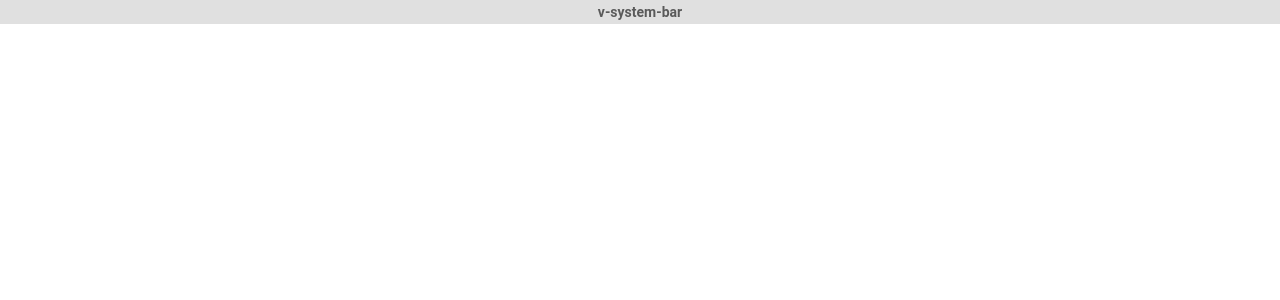
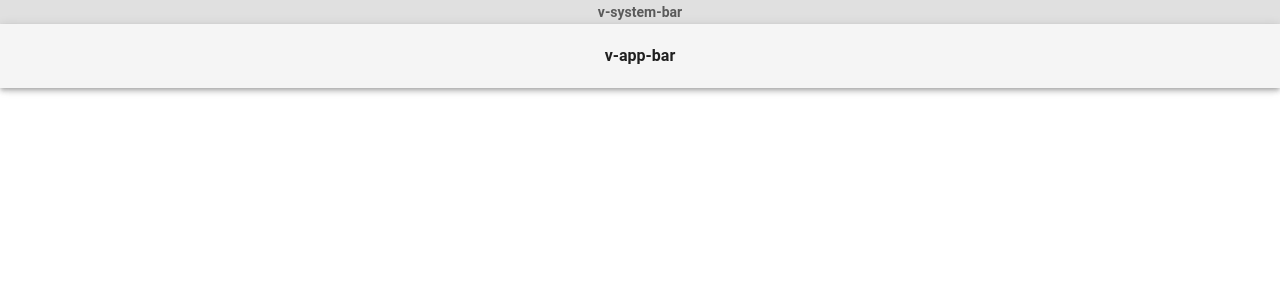
Before and after one commit to Im0tec/vue-project-facens, a Vue app: page / in a window 1280 px wide. Shown: the top 300 px of the page. Built offline with nearby package versions, Linux system fonts and the light colour scheme.

Commit message:
feat: :sparkles: v-app-bar created

```diff
--- a/src/App.vue
+++ b/src/App.vue
@@ -1,14 +1,23 @@
 <template>
+  <v-app>
+    <!-- V-SYSTEM-BAR BELOW  -->
 
-  <!-- V-SYSTEM-BAR BELOW  -->
-
-  <v-app>
     <v-system-bar app>
       <v-row justify="center">
         <strong>v-system-bar</strong>
       </v-row>
     </v-system-bar>
+
+    <!-- V-APP-BAR BELOW  -->
+
+    <v-app-bar app>
+      <v-row justify="center">
+        <strong>v-app-bar</strong>
+      </v-row>
+    </v-app-bar>
+
   </v-app>
+
 </template>
 
 <script>
```
